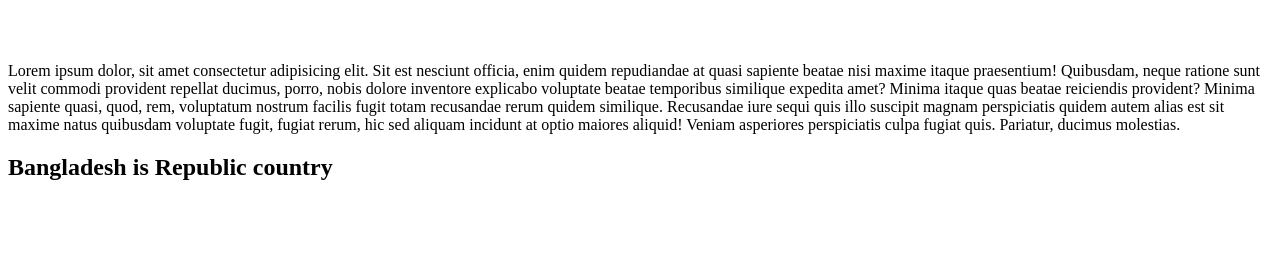
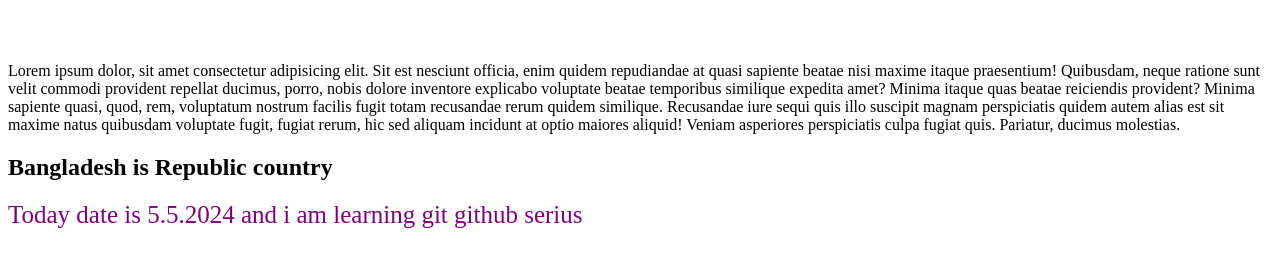
Before and after one commit to ratulrh04/Git-practise, a plain HTML site: page index.html in a window 1280 px wide. Shown: the part 237-504 px from the top of the page. Drawn offline with Linux system fonts and the light colour scheme.

Commit message:
here is adding new date and some style

```diff
--- a/index.html
+++ b/index.html
@@ -9,8 +9,9 @@
 <body>
 
 <h1>Hello World</h1>
-<p>Lorem ipsum dolor, sit amet consectetur adipisicing elit. Sit est nesciunt officia, enim quidem repudiandae at quasi sapiente beatae nisi maxime itaque praesentium! Quibusdam, neque ratione sunt velit commodi provident repellat ducimus, porro, nobis dolore inventore explicabo voluptate beatae temporibus similique expedita amet? Minima itaque quas beatae reiciendis provident? Minima sapiente quasi, quod, rem, voluptatum nostrum facilis fugit totam recusandae rerum quidem similique. Recusandae iure sequi quis illo suscipit magnam perspiciatis quidem autem alias est sit maxime natus quibusdam voluptate fugit, fugiat rerum, hic sed aliquam incidunt at optio maiores aliquid! Veniam asperiores perspiciatis culpa fugiat quis. Pariatur, ducimus molestias.</p>
+<pspan>Lorem ipsum dolor, sit amet consectetur adipisicing elit. Sit est nesciunt officia, enim quidem repudiandae at quasi sapiente beatae nisi maxime itaque praesentium! Quibusdam, neque ratione sunt velit commodi provident repellat ducimus, porro, nobis dolore inventore explicabo voluptate beatae temporibus similique expedita amet? Minima itaque quas beatae reiciendis provident? Minima sapiente quasi, quod, rem, voluptatum nostrum facilis fugit totam recusandae rerum quidem similique. Recusandae iure sequi quis illo suscipit magnam perspiciatis quidem autem alias est sit maxime natus quibusdam voluptate fugit, fugiat rerum, hic sed aliquam incidunt at optio maiores aliquid! Veniam asperiores perspiciatis culpa fugiat quis. Pariatur, ducimus molestias.</pspan>
 <h2> Bangladesh is Republic country </h2>
+<span> Today date is 5.5.2024 and i am learning git github serius </span>
 <script src="./script.js"> </script>
 </body>
 </html>
--- a/style.css
+++ b/style.css
@@ -3,3 +3,7 @@ h1{
     font-size: 120px;
     font-weight: 600;
 }
+span{
+    font-size: 25px;
+    color: purple;
+}
```
